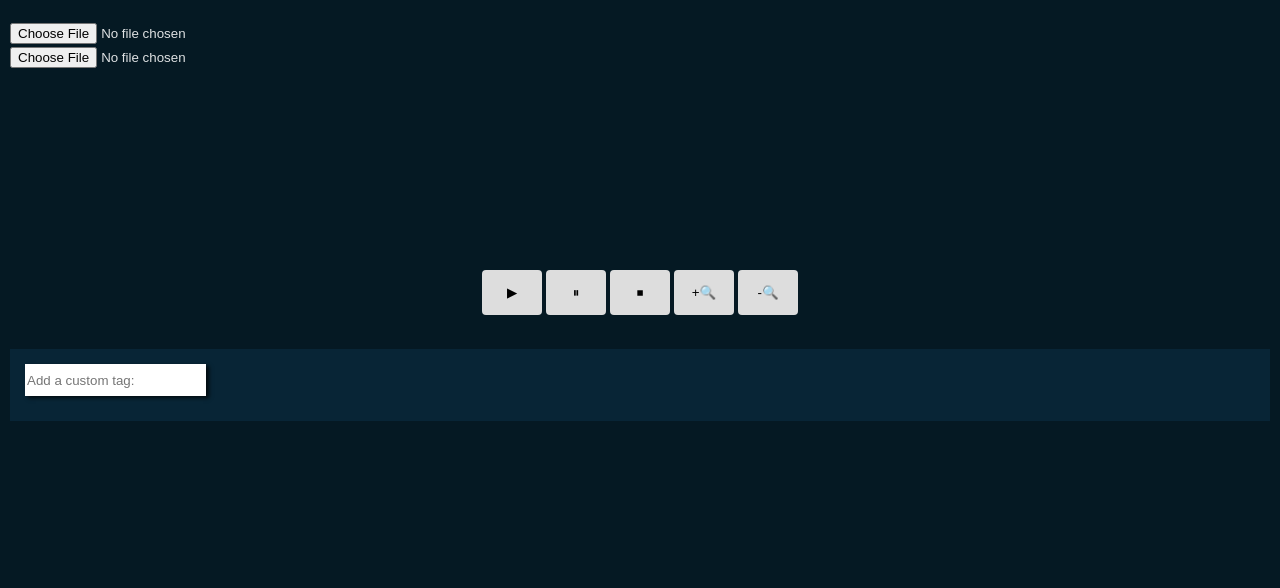
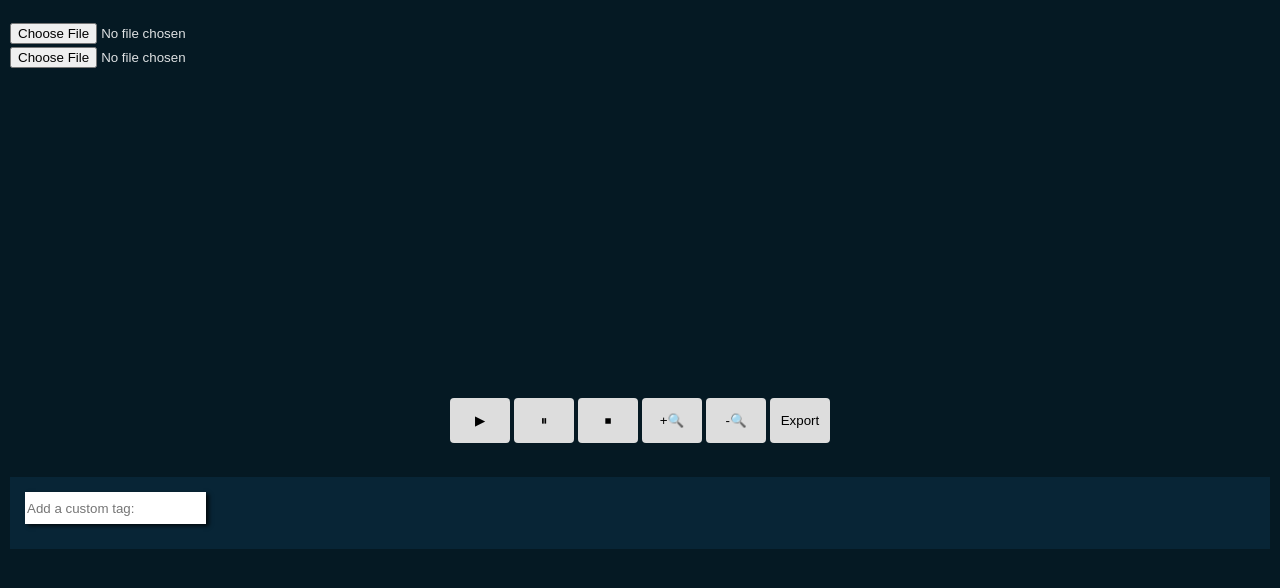
Before and after one commit to nccratliri-ml-wp/vocal-annotation-frontend, a React (Vite) app: page / in a window 1280 px wide. Shown: the top 588 px of the page. Built offline with nearby package versions, Linux system fonts and the light colour scheme.

Commit message:
Implemented CSV export

```diff
--- a/src/App.jsx
+++ b/src/App.jsx
@@ -8,6 +8,7 @@ import AudioUpload from "./AudioUpload.jsx";
 function App() {
     const audioDOMObject = useRef(null)
     const [base64Url, setBase64Url] = useState(null)
+    const [audioFileName, setAudioFileName] = useState(null)
     const [importedLabels, setImportedLabels] = useState([]);
     const [importedClusternameButtons, setImportedClusternameButtons] = useState([])
     const [activeClustername, setActiveClustername] = useState()
@@ -20,16 +21,20 @@ function App() {
         setBase64Url( newUrl )
     }
 
+    function passAudioFileNameToApp(newAudioFileName){
+        setAudioFileName( newAudioFileName )
+    }
+
     function passLabelsToApp(newLabels){
         setImportedLabels( newLabels )
     }
 
     function passClusterNameButtonsToApp(newClusternameButtons){
-        setImportedClusternameButtons(newClusternameButtons)
+        setImportedClusternameButtons( newClusternameButtons )
     }
 
     function passActiveClusternameToApp(chosenClustername){
-        setActiveClustername(chosenClustername)
+        setActiveClustername( chosenClustername )
     }
 
 
@@ -38,6 +43,7 @@ function App() {
         <AudioUpload
             passAudioDOMObjectURLToApp={passAudioDOMObjectURLToApp}
             passBase64UrlToApp={passBase64UrlToApp}
+            passAudioFileNameToApp={passAudioFileNameToApp}
         />
         <audio preload="metadata" ref={audioDOMObject}></audio>
         <CSVReader
@@ -46,6 +52,7 @@ function App() {
         />
         <Visuals
             audioFile={audioDOMObject.current}
+            audioFileName={audioFileName}
             base64Url={base64Url}
             importedLabels={importedLabels}
             activeClustername={activeClustername}
--- a/src/AudioUpload.jsx
+++ b/src/AudioUpload.jsx
@@ -1,10 +1,11 @@
 import axios from 'axios'
 
-function AudioUpload( {passAudioDOMObjectURLToApp, passBase64UrlToApp} ){
+function AudioUpload( {passAudioDOMObjectURLToApp, passBase64UrlToApp, passAudioFileNameToApp} ){
 
     function handleChange(event){
         const formData = new FormData();
         formData.append("newAudioFile", event.target.files[0])
+        passAudioFileNameToApp( event.target.files[0].name )
 
         const url = URL.createObjectURL(event.target.files[0])
         passAudioDOMObjectURLToApp( url )
--- /dev/null
+++ b/src/Export.jsx
@@ -0,0 +1,28 @@
+function Export( {labels, audioFileName} ){
+
+    function exportCSV(){
+        let csvData = labels.map(label => `${label.onset},${label.offset},${label.clustername}`)
+        csvData.unshift('onset, offset, cluster')
+        csvData = csvData.join('\n')
+
+        const newCSVFileName = audioFileName.slice(0, -4) + '.csv'
+
+        const element = document.createElement('a')
+        element.setAttribute('href', `data:text/csv;charset=utf-8,${csvData}`)
+        element.setAttribute('download', newCSVFileName)
+
+        document.body.appendChild(element)
+        element.click()
+        element.remove()
+    }
+
+    return (
+        <button
+            id='export-btn'
+            onClick={exportCSV}>
+            Export
+        </button>
+    )
+}
+
+export default Export
--- a/src/Visuals.jsx
+++ b/src/Visuals.jsx
@@ -1,11 +1,12 @@
 import {useEffect, useRef, useState} from "react";
+import Export from "./Export.jsx";
 
 // TO DO
 // Labels without clusternames allowed? numbers allowed, what's the max length?
 // Interpolation up to 200ms
 // fix image crash
 
-const spectrogramCanvasHeight = 128 //hardcoded, but actually depends on the height of the spectrogram generated in the backend
+const spectrogramCanvasHeight = 256 //hardcoded, but actually depends on the height of the spectrogram generated in the backend
 
 class Label {
     constructor(onset, offset, clustername) {
@@ -92,7 +93,7 @@ function drawTimeline(spectrogramCanvas, timelineCanvas, timelineContext, audioL
     }
 }
 
-function Visuals( {audioFile, base64Url, importedLabels, activeClustername} ){
+function Visuals( {audioFile, audioFileName, base64Url, importedLabels, activeClustername} ){
 
     const [audioLength, setAudioLength] = useState(null)
 
@@ -608,6 +609,10 @@ function Visuals( {audioFile, base64Url, importedLabels, activeClustername} ){
                 <button id='zoom-out-btn' onClick={handleClickZoomOut}>
                     -🔍
                 </button>
+                <Export
+                    audioFileName={audioFileName}
+                    labels={labels}
+                />
             </div>
         </div>
     )
```
